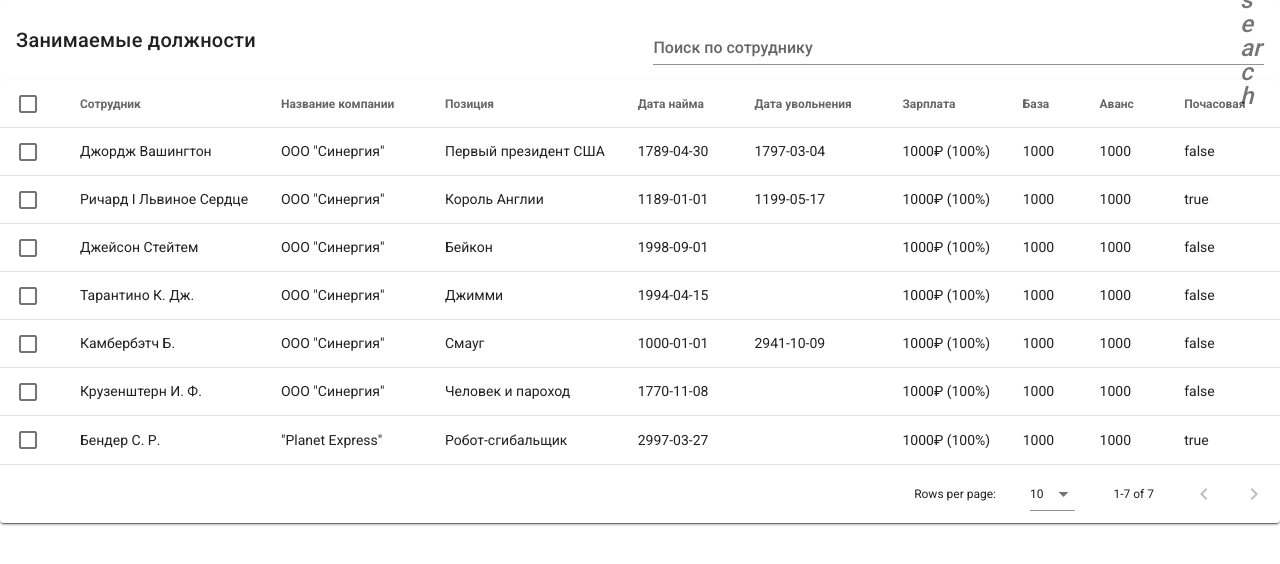
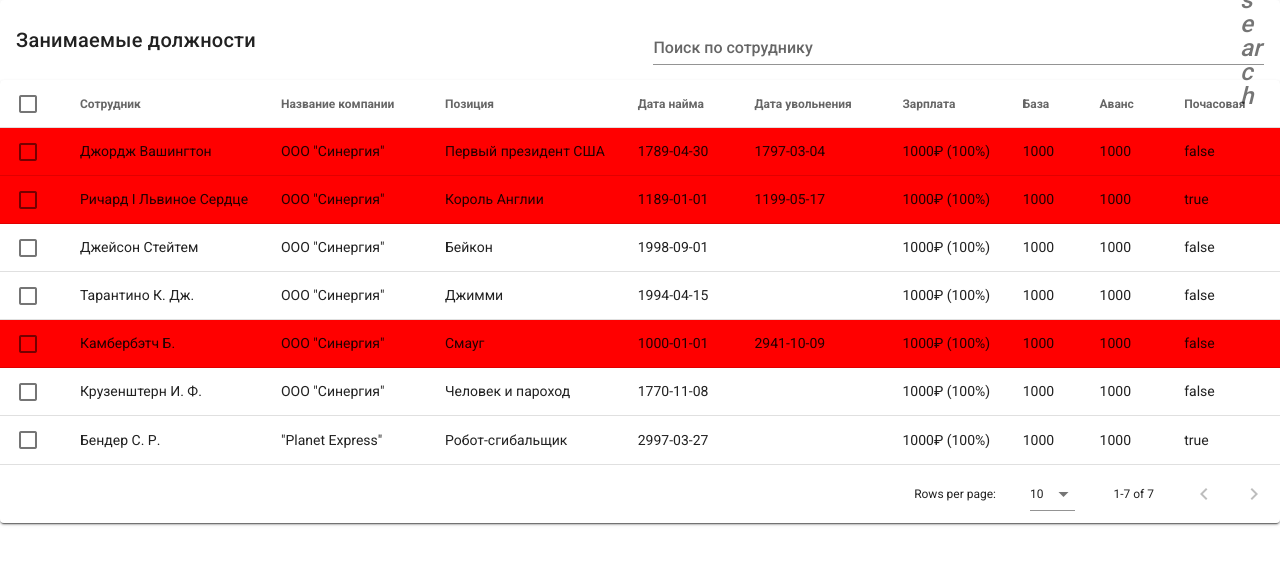
Before and after one commit to Dominux/test-task, a Vue app: page / in a window 1280 px wide. Shown: the top 564 px of the page. Built offline with nearby package versions, Linux system fonts and the light colour scheme.

Commit message:
Added red color to rows with fireDate

```diff
--- a/src/components/Table.vue
+++ b/src/components/Table.vue
@@ -22,7 +22,7 @@
         >
 
             <template v-slot:item="{ item }">
-                <tr>
+                <tr v-bind:class="{'fire-row': item.fireDate}">
                     <td>
                         <v-checkbox
                             v-model="selected"
@@ -47,8 +47,11 @@
     </v-card>
 </template>
 
+
+
 <script>
     export default {
+
         data(){
             return {
 
@@ -160,5 +163,12 @@
                 ]
             }
         },
+
     }
 </script>
+
+<style>
+    .fire-row {
+        background-color: red;
+    }
+</style>
```
